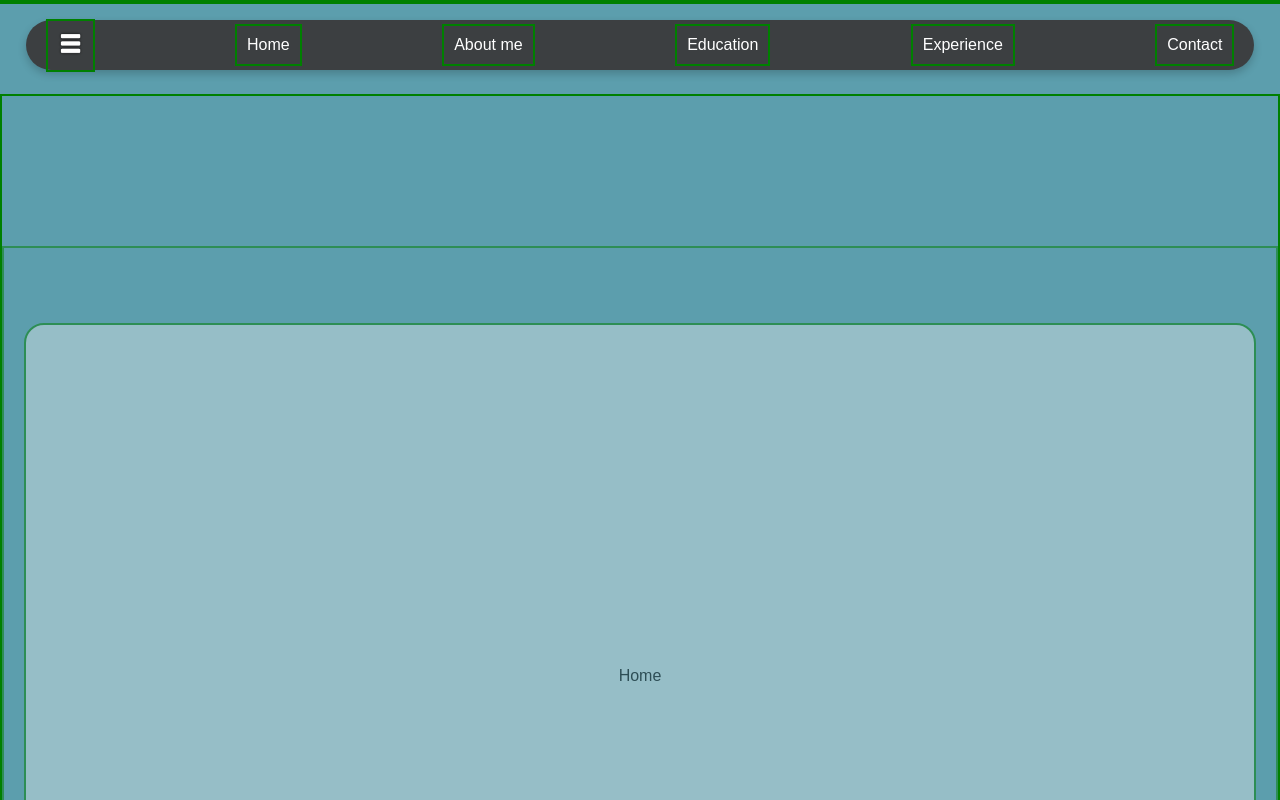
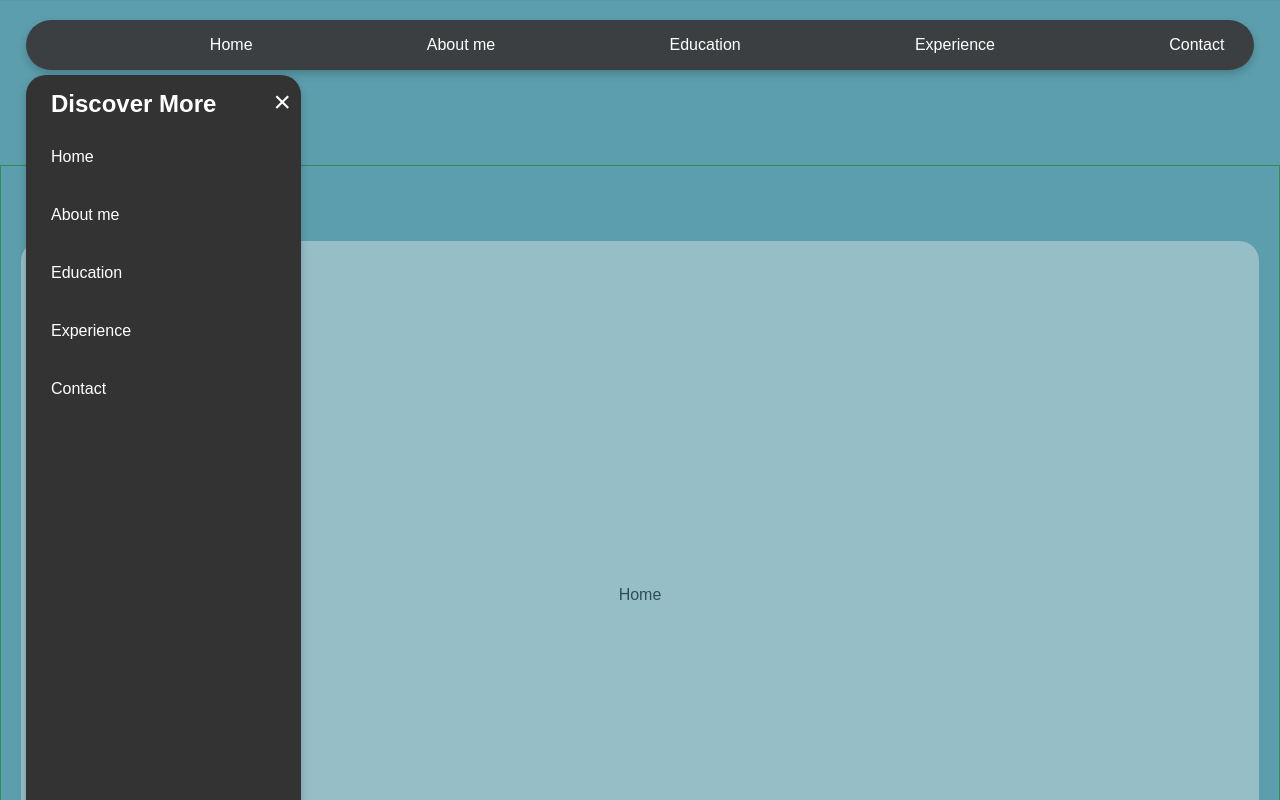
Before and after one commit to mahib1/Portfolio_Project, a plain HTML site: page src/index.html in a window 1280 px wide. Both pictures are taken after a click on the button 70 px from the left and 45 px from the top of the page. Shown: the top 800 px of the page. Drawn offline with Linux system fonts and the light colour scheme.

Commit message:
New bug - scroll not working without border

```diff
--- a/src/css/style.css
+++ b/src/css/style.css
@@ -4,8 +4,8 @@
     box-sizing: border-box;
 }
 
-div {
-  border : 2px solid green;
+div.section {
+  border : 0.5px solid green;
 }
 
 body {
@@ -68,7 +68,7 @@ body {
 .section {
     margin-top : 75px;
     top : 75px;
-    height: calc(100vh - 90px); /* Adjust height to compensate for navbar */
+    height: calc(100vh + 60px); /* Adjust height to compensate for navbar */
     width: 100%;
     position: relative;
     background-size: cover;
@@ -97,7 +97,7 @@ body {
 }
 
 .container {
-    height: 100%;
+    height: calc(100% - 150px);
     display: flex;
     align-items: center;
     justify-content: center;
@@ -106,13 +106,14 @@ body {
     margin: 75px 20px;
 }
 
-.sidebar {
+#sidebar {
     width: 275px;
     background-color: #333;
     color: white;
     padding: 15px;
     height: 100vh;
     position: fixed;
+    top : 75px ;
     left: -300px; /* Hide the sidebar initially */
     transition: left 0.3s, border-radius 0.3s; /* Added transition for border-radius */
     z-index: 20; /* Ensure the sidebar is above the navbar */
@@ -120,7 +121,7 @@ body {
     box-shadow: 0 4px 8px rgba(0, 0, 0, 0.2); /* Add a shadow for a floating effect */
 }
 
-.sidebar.visible {
+#sidebar.visible {
     left: 2%; /* Show the sidebar */
 }
 
--- a/src/index.html
+++ b/src/index.html
@@ -9,6 +9,7 @@
 </head>
 <body>
     <div class="sidebar" id="sidebar">
+      <script src="js/sidebar.js"></script>
         <button class="close-btn" id="closeButton">&times;</button>
         <h2>Discover More</h2>
         <ul>
@@ -61,7 +62,6 @@
         </div>
     </div>
 
-    <script src="js/sidebar.js"></script>
     <script src="js/scroll.js"></script>
 </body>
 </html>
--- a/src/js/scroll.js
+++ b/src/js/scroll.js
@@ -1,19 +1,6 @@
 
 document.addEventListener('DOMContentLoaded', function() {
-    const menuButton = document.getElementById('menuButton');
-    const closeButton = document.getElementById('closeButton');
-    const sidebar = document.getElementById('sidebar');
     const sections = document.querySelectorAll('.section');
-
-    menuButton.addEventListener('click', function() {
-        sidebar.classList.toggle('visible');
-        menuButton.classList.toggle('hidden');
-    });
-
-    closeButton.addEventListener('click', function() {
-        sidebar.classList.toggle('visible');
-        menuButton.classList.toggle('hidden');
-    });
 
     window.addEventListener('scroll', function() {
         const scrollPosition = window.scrollY || window.pageYOffset;
```
